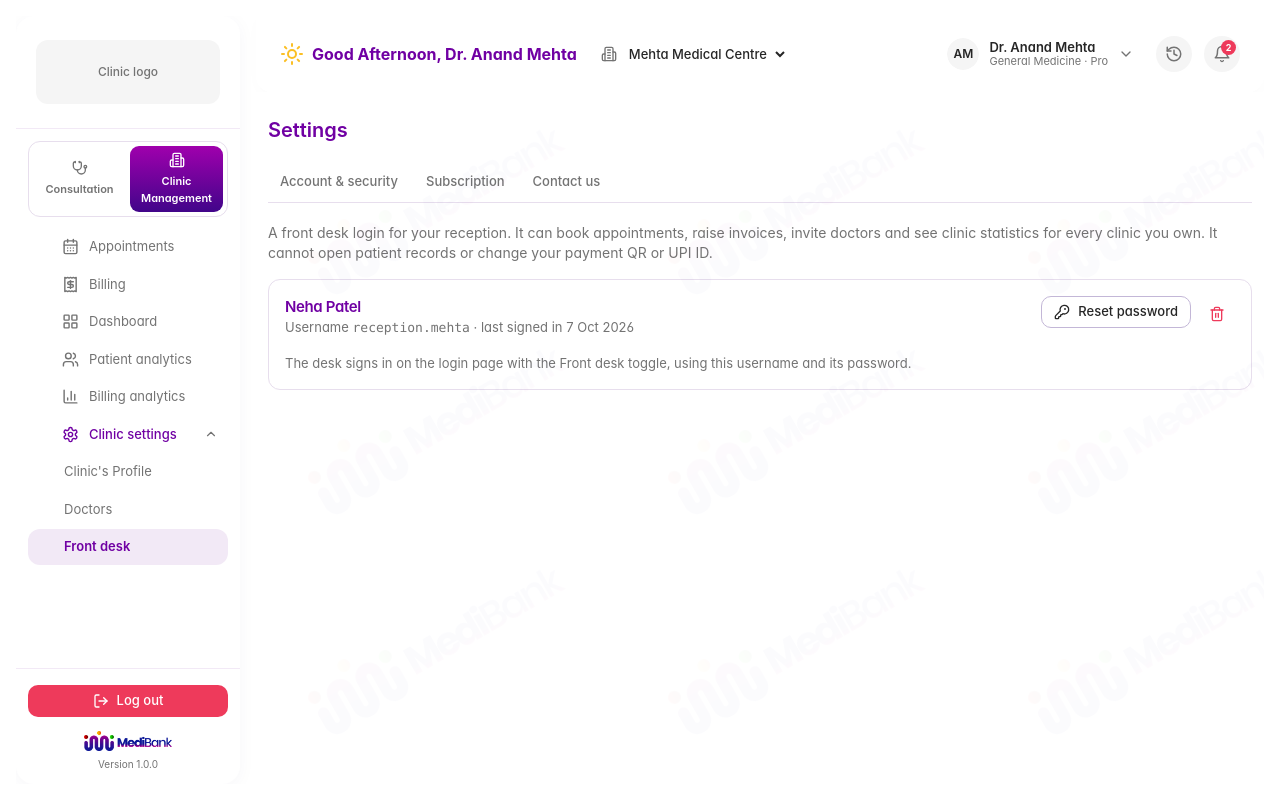
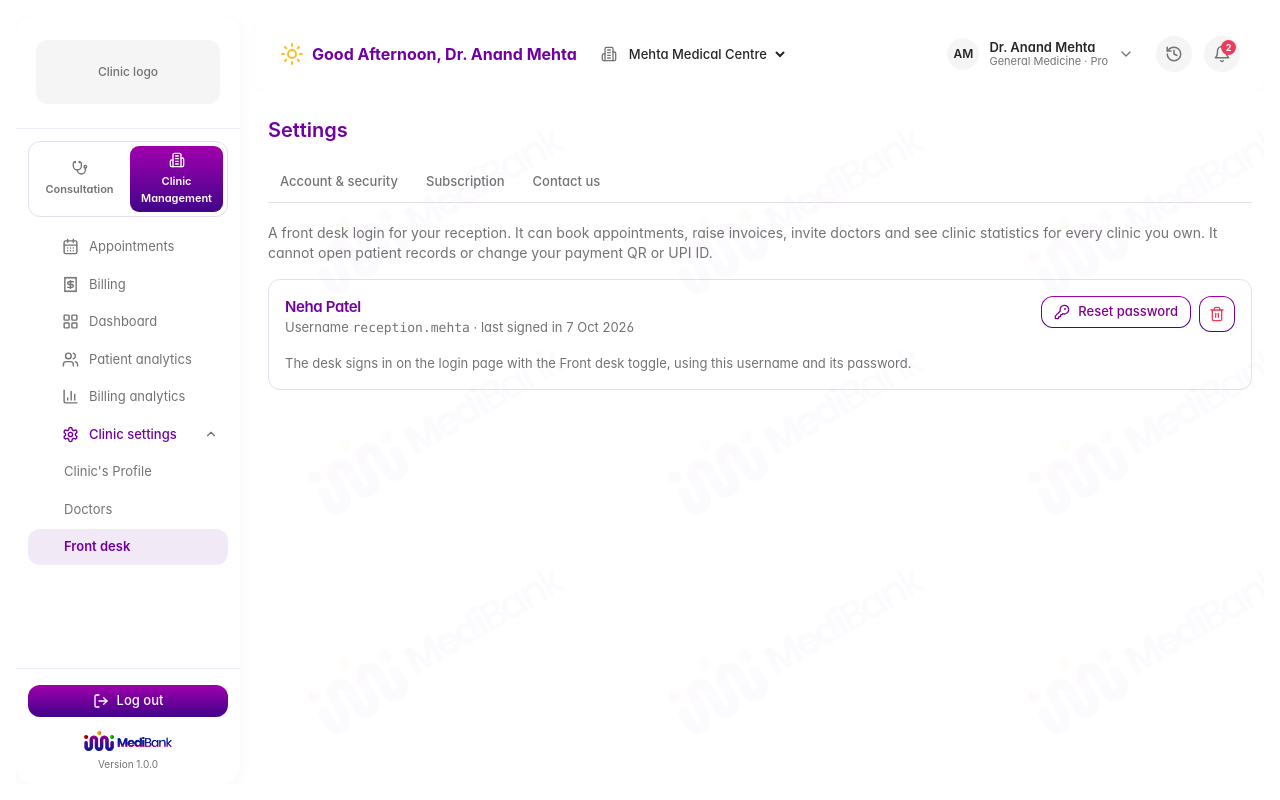
Before and after one commit to AmanDwivedi9335/mb-doctor-ui, a React (Vite) app in the folder apps/doctor/: page /settings/staff in a window 1280 px wide. Built offline with nearby package versions, Linux system fonts and the light colour scheme.

Commit message:
Match shared action buttons to primary and secondary reference

```diff
--- a/apps/doctor/src/components/ui/button.tsx
+++ b/apps/doctor/src/components/ui/button.tsx
@@ -4,22 +4,22 @@ import { cva, type VariantProps } from "class-variance-authority";
 import { cn } from "@/lib/utils";
 
 const buttonVariants = cva(
-  "inline-flex items-center justify-center gap-2 whitespace-nowrap rounded-md text-sm font-medium transition-colors focus-visible:outline-none focus-visible:ring-2 focus-visible:ring-ring focus-visible:ring-offset-1 disabled:pointer-events-none disabled:opacity-50 [&_svg]:size-4 [&_svg]:shrink-0",
+  "inline-flex items-center justify-center gap-2 whitespace-nowrap rounded-xl border border-transparent text-sm font-medium transition-[filter,box-shadow] focus-visible:outline-none focus-visible:ring-2 focus-visible:ring-ring focus-visible:ring-offset-2 disabled:pointer-events-none disabled:opacity-50 [&_svg]:size-4 [&_svg]:shrink-0",
   {
     variants: {
       variant: {
-        default: "bg-secondary text-secondary-foreground shadow-sm hover:bg-secondary/80 aria-pressed:bg-primary aria-pressed:text-primary-foreground data-[state=active]:bg-primary data-[state=active]:text-primary-foreground",
-        secondary: "bg-secondary text-secondary-foreground hover:bg-secondary/80",
-        outline: "border border-input bg-background hover:bg-secondary hover:text-secondary-foreground",
-        ghost: "hover:bg-secondary hover:text-secondary-foreground",
-        destructive: "bg-destructive text-destructive-foreground hover:bg-destructive/90",
-        link: "text-foreground underline-offset-4 hover:underline",
+        default: "button-primary",
+        secondary: "button-secondary",
+        outline: "button-secondary",
+        ghost: "button-secondary",
+        destructive: "button-primary",
+        link: "border-0 rounded-none text-primary underline-offset-4 hover:underline",
       },
       size: {
-        default: "h-9 px-4 py-2",
-        sm: "h-8 rounded-md px-3 text-[13px]",
-        lg: "h-10 rounded-md px-6",
-        icon: "h-9 w-9",
+        default: "h-10 px-5 py-2",
+        sm: "h-8 px-3 text-[13px]",
+        lg: "h-12 px-7 text-base",
+        icon: "h-9 w-9 p-0",
       },
     },
     defaultVariants: { variant: "default", size: "default" },
--- a/apps/doctor/src/index.css
+++ b/apps/doctor/src/index.css
@@ -127,6 +127,20 @@
 }
 
 @layer components {
+  /* Shared action buttons match the supplied Save / Cancel reference. */
+  .button-primary {
+    color: white;
+    background: linear-gradient(180deg, #a000ad 0%, #71009b 48%, #41058a 100%) border-box;
+  }
+  .button-secondary {
+    color: #80008f;
+    background: linear-gradient(white, white) padding-box,
+      linear-gradient(180deg, #a000ad 0%, #71009b 48%, #41058a 100%) border-box;
+  }
+  .button-primary:hover { filter: brightness(1.08); }
+  .button-secondary:hover { filter: brightness(0.97); }
+  .button-primary:active,
+  .button-secondary:active { filter: brightness(0.94); }
   .brand-gradient { background-image: linear-gradient(180deg, #a000ad 0%, #71009b 48%, #41058a 100%); }
   .portal-shell { background: hsl(var(--app-bg)); }
   .portal-sidebar { border-radius: 18px; box-shadow: 0 3px 18px #35205b0a; }
```
